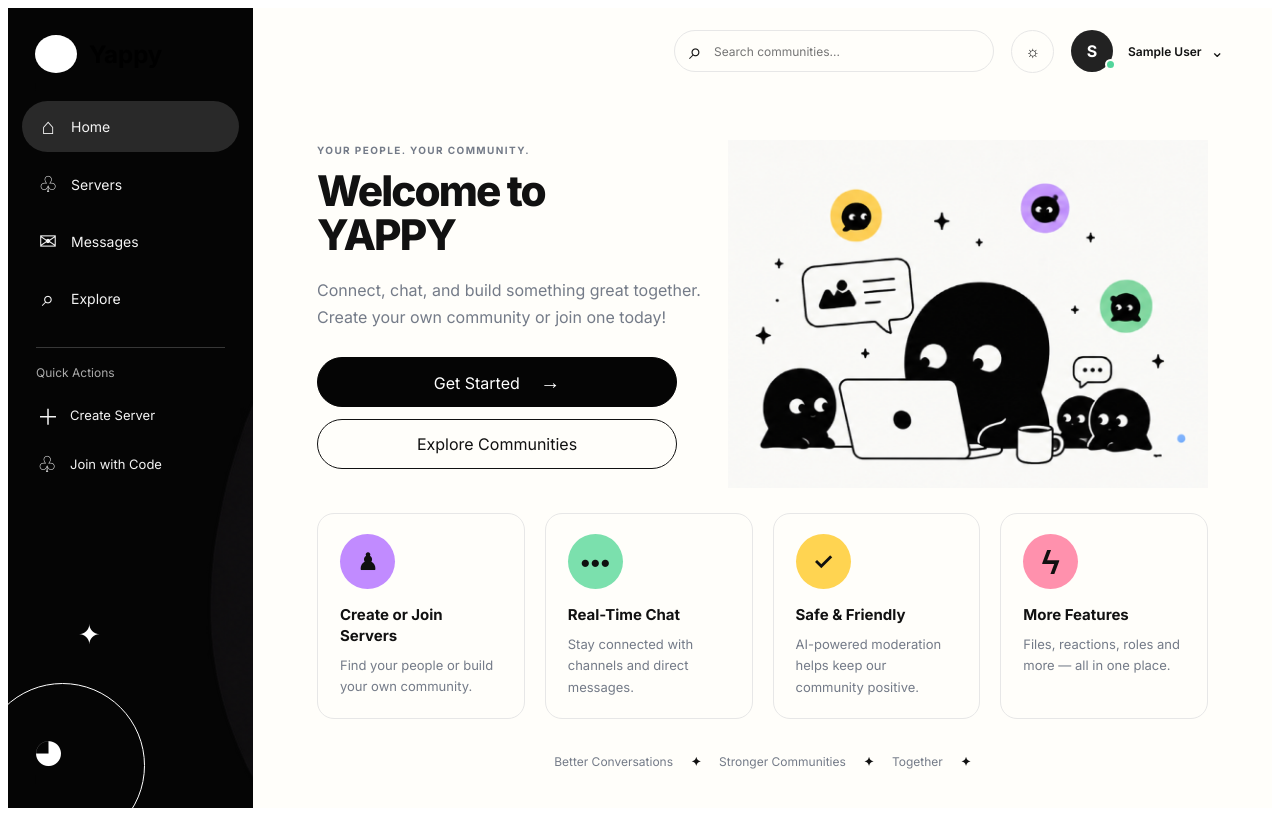
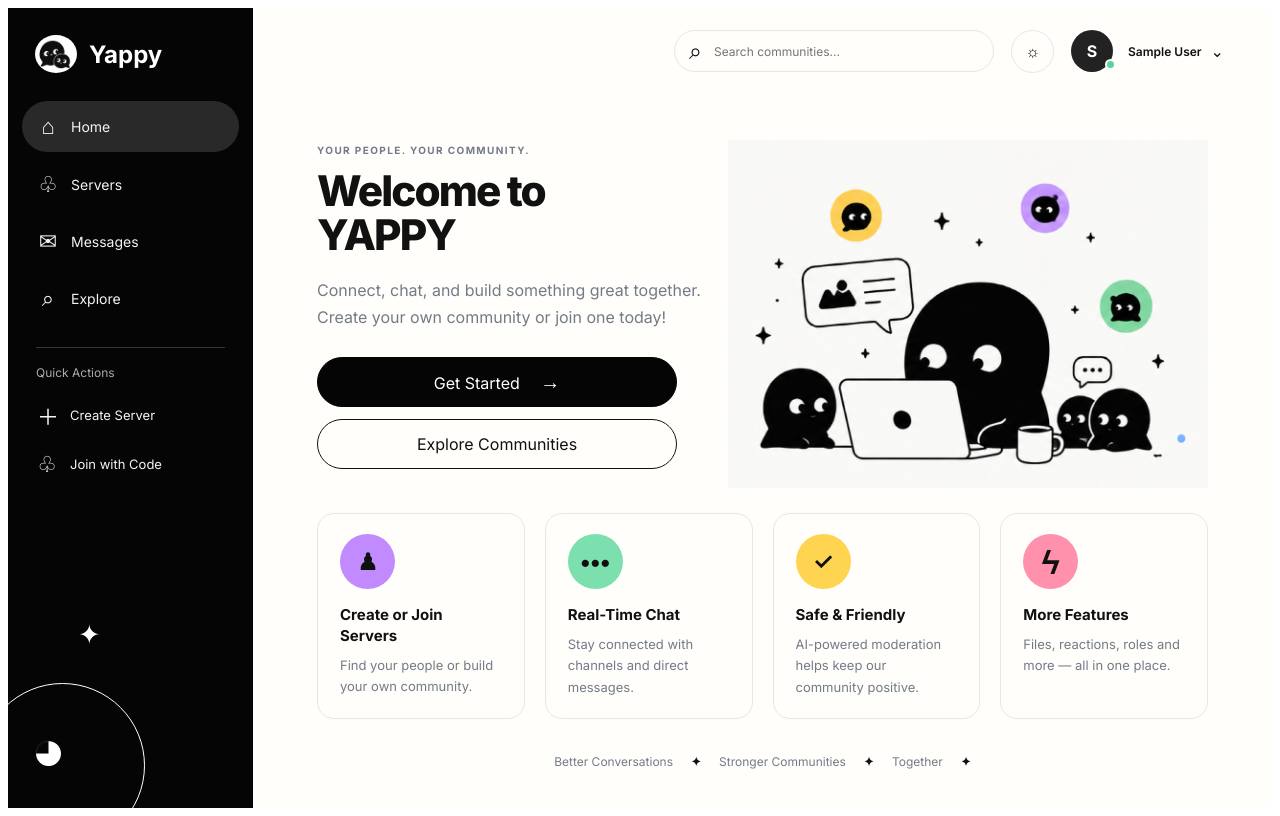
Before and after one commit to Shruti-118/Group3-frontend-smart-community, a React (Vite) app: page /home in a window 1280 px wide. Built offline with nearby package versions, Linux system fonts and the light colour scheme; no server answers; sample sign-in values are in the browser's storage.

Commit message:
logo resolvingggg

```diff
--- a/src/UserDashboard.css
+++ b/src/UserDashboard.css
@@ -37,7 +37,7 @@ width: 245px;
     align-items: center;
     gap: 12px;
     padding: 0 13px 28px;
-    /* color: white; */
+    color: white;
     background: none;
     border: 0;
     text-align: left;
@@ -55,7 +55,7 @@ width: 245px;
     letter-spacing: -8px;
     padding-right: 8px
 }
-.SC-brand-logo {
+.sc-brand-logo {
   width: 38px;
   height: 32px;
   object-fit: contain;
```
